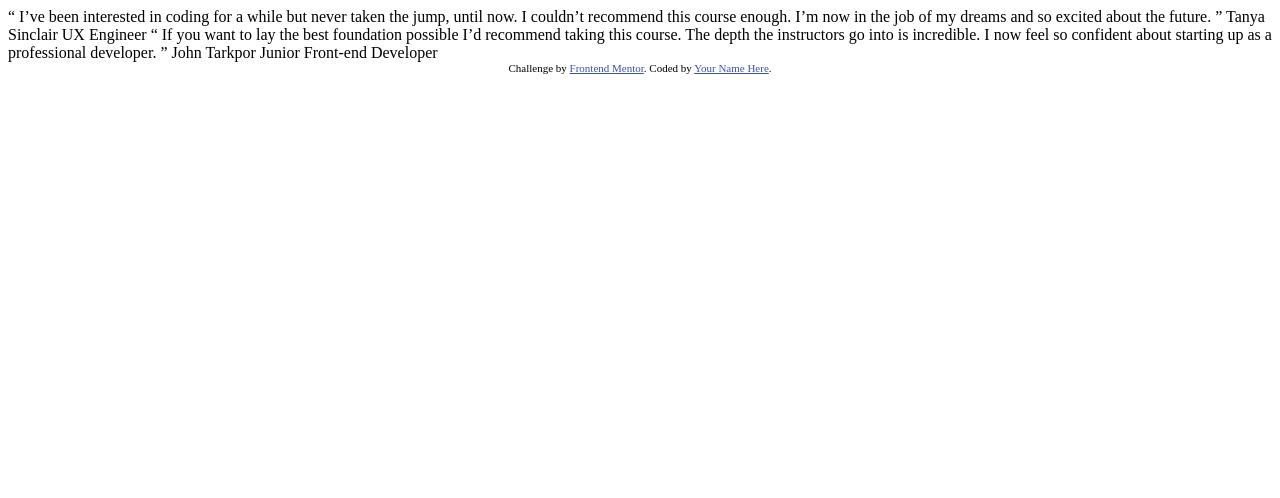
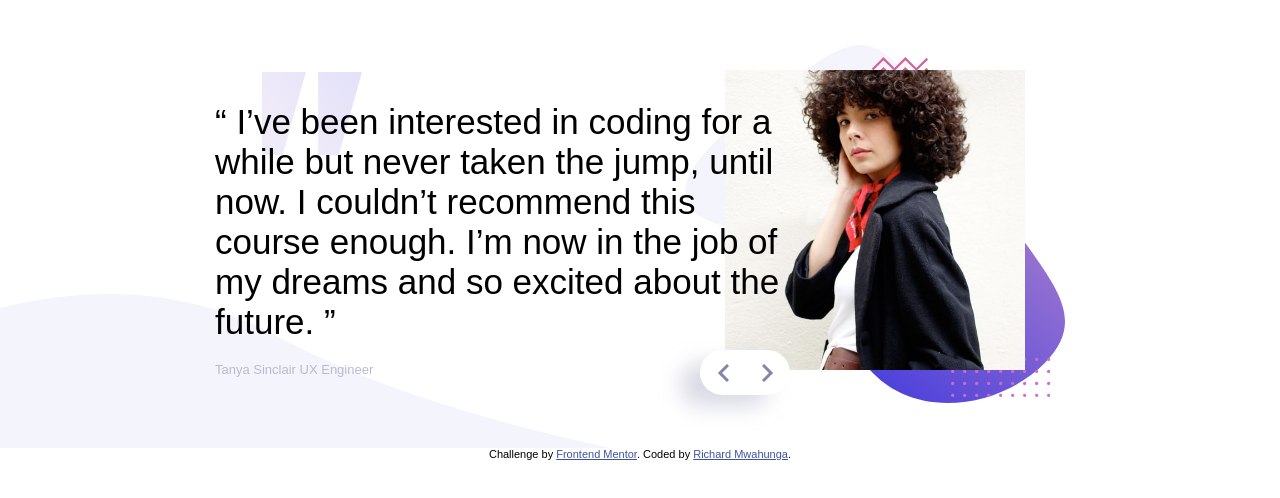
Before and after one commit to rmwahunga/Boot-Camp-Testimonials-Slider, a plain HTML site: page coding-bootcamp-testimonials-slider-master/index.html in a window 1280 px wide. Drawn offline with Linux system fonts and the light colour scheme.

Commit message:
first commit

```diff
--- a/coding-bootcamp-testimonials-slider-master/index.html
+++ b/coding-bootcamp-testimonials-slider-master/index.html
@@ -7,6 +7,7 @@
   <link rel="icon" type="image/png" sizes="32x32" href="./images/favicon-32x32.png">
 
   <title>Frontend Mentor | Coding Bootcamp Testimonials Slider</title>
+  <link rel="stylesheet" href="style.css">
 
   <!-- Feel free to remove these styles or customise in your own stylesheet 👍 -->
   <style>
@@ -14,25 +15,52 @@
     .attribution a { color: hsl(228, 45%, 44%); }
   </style>
 </head>
-<body>
+<body><div class="container">
+  <div class="slider">
+    <div class="slide slide-1">
+      <div class="slide-text">
 
-  “ I’ve been interested in coding for a while but never taken the jump, until now.
+
+  <p class="testmonil-text"> “ I’ve been interested in coding for a while but never taken the jump, until now.
   I couldn’t recommend this course enough. I’m now in the job of my dreams and so
   excited about the future. ”
+  </p>
 
-  Tanya Sinclair
-  UX Engineer
-
-  “ If you want to lay the best foundation possible I’d recommend taking this course.
+ <p class="author-text"><span> Tanya Sinclair
+  UX Engineer</span>
+  </p>
+    </div>
+    <div class="slide-img">
+      <img src="./images/image-tanya.jpg">
+    </div>
+  </div>
+  <div class="slide slide-2">
+  <div class="slide-text">
+ <p class="testimnial-text"> “ If you want to lay the best foundation possible I’d recommend taking this course.
   The depth the instructors go into is incredible. I now feel so confident about
   starting up as a professional developer. ”
+ </p>
 
-  John Tarkpor
-  Junior Front-end Developer
+  <p class="author-text">John Tarkpor
+  <span>Junior Front-end Developer</span>
+  </p>
+</div>
+<div class="slide-img">
+  <img src="./images/image-john.jpg">
+</div>
+</div>
+</div>
+<div class="button">
+<div class="next"></div>
+<div class="prev"></div>
+</div>
+</div>
+</div>
 
   <div class="attribution">
     Challenge by <a href="https://www.frontendmentor.io?ref=challenge" target="_blank">Frontend Mentor</a>.
-    Coded by <a href="#">Your Name Here</a>.
+    Coded by <a href="#">Richard Mwahunga</a>.
   </div>
+  <script src="main.js"></script>
 </body>
 </html>
--- /dev/null
+++ b/coding-bootcamp-testimonials-slider-master/main.js
@@ -0,0 +1,29 @@
+const next = document.querySelector('.next');
+const prev = document.querySelector('.prev');
+const slides = document.querySelectorAll('.slide');
+
+let index = 0;
+
+function nextSlide () {
+    index++;
+    if (index > slides.length -1) {
+        index = 0;
+    }
+    slides.forEach((slide) => {
+        slide.style.display = 'none';
+    });
+    slides[index].style.display = 'flex';
+}
+function prevSlide () {
+    index--;
+    if (index < 0) {
+        index = slides.length-1;
+    }
+    slides.forEach((slide) => {
+        slide.style.display = 'none';
+    });
+    slides[index].style.display = 'flex';
+}
+
+next.addEventListener('click', nextSlide);
+prev.add
--- /dev/null
+++ b/coding-bootcamp-testimonials-slider-master/style.css
@@ -0,0 +1,168 @@
+@import url('https://fonts.googleapis.com/css2?family=Inter:wght@300;500;700&display=swap');
+
+:root{
+    --Dark-Blue: hsl(240, 38%, 20%);
+    --Grayish-Blue: hsl(240, 18%, 77%);
+}
+
+body{
+    font-family: sans-serif;
+    font-size: 35px;
+    /* display: flex;
+    justify-content: center;
+    align-items: center; */
+}
+
+*{
+    margin: 0;
+    padding: 0;
+    box-sizing: border-box;
+}
+
+.container{
+    height: 100%;
+    width: 100%;
+    display: flex;
+    justify-content: center;
+    align-items: center;
+    padding: 30px;
+    background-image: url(./images/pattern-curve.svg);
+    background-position: bottom left;
+    background-size: auto;
+    background-repeat: no-repeat;
+}
+.slider{
+    display: block;
+    height: 100%;
+    width: 100%;
+    max-width: 850px;
+    margin: 0 auto;
+    position: relative;
+}
+.slide{
+    width: 100%;
+    display: flex;
+    flex-direction: column-reverse;
+    justify-content: center;
+    align-items: center;
+    text-align: center;
+}
+.slide-img{
+    width: 100%;
+    margin: 0 auto;
+    height: 100%;
+    padding: 40px;
+    background-image: url(./images/pattern-bg.svg);
+    background-position: center;
+    background-repeat: no-repeat;
+    background-size: contain;
+}
+.slide-text{
+    padding-top: 30px;
+    display: flex;
+    align-items: center;
+    justify-content: center;
+    flex-direction: column;
+    background-image: url(./images/pattern-quotes.svg);
+    background-repeat: no-repeat;
+    background-size: 80px;
+    background-position: top center;
+}
+.testimonial-text{
+    font-weight: 300;
+    font-size: large;
+    line-height: 1rem;
+    color: hsl(240, 38%, 20%);
+}
+.author-text{
+    margin-top: 20px;
+    color: hsl(240, 38%, 20%);
+    font-size: small;
+    font-weight: 700;
+}
+.author-text span{
+    color: hsl(240, 18%, 77%);
+    font-weight: 400;
+    display: block;
+}
+
+.slide-img img{
+    height: 100%;
+    width: 300px;
+}
+.prev,
+.next{
+    display: inline-block;
+    width: 50%;
+    height: 100%;
+    position: absolute;
+    cursor: pointer;
+}
+.prev:hover,
+.next:hover{
+    background-color: antiquewhite;
+}
+
+.next::after,
+.prev::after{
+    content: '';
+    position: absolute;
+    height: 100%;
+    width: 100%;
+    background: no-repeat;
+    background-position: center;
+    background-size: auto;
+
+}
+.button {
+    position: absolute;
+    left: 50%;
+    transform: translateX(-50%);
+    top: 315px;
+    width: 90px;
+    height: 45px;
+    box-shadow: -20px 12px 20px 0px hsl(240, 18%, 77%, 0.52);
+    border-radius: 50px;
+    background-color: #ffff;
+    overflow: hidden;
+}
+.prev{
+    left: 0;
+}
+.next{
+    right: 0;
+}
+.next::after{
+    background-image: url(./images/icon-next.svg);
+}
+.prev::after{
+    background-image: url(./images/icon-prev.svg);
+}
+@media only screen and (min-width:768px){
+    .slide{
+        flex-direction: row;
+        text-align: left;
+    }
+    .slide-text{
+        background-position: 10% top;
+        background-size: 100px;
+        align-items: flex-start;
+    }
+    .slide-img{
+        margin-left: -100px;
+        z-index: -1;
+    }
+    .slide-img img{
+        width: 300px;
+    }
+    .button{
+        top: 350px;
+        transform: translate(0);
+        left: calc(100% - 580px);
+    }
+
+}
+
+.slide-2{
+    display: none;
+}
```
